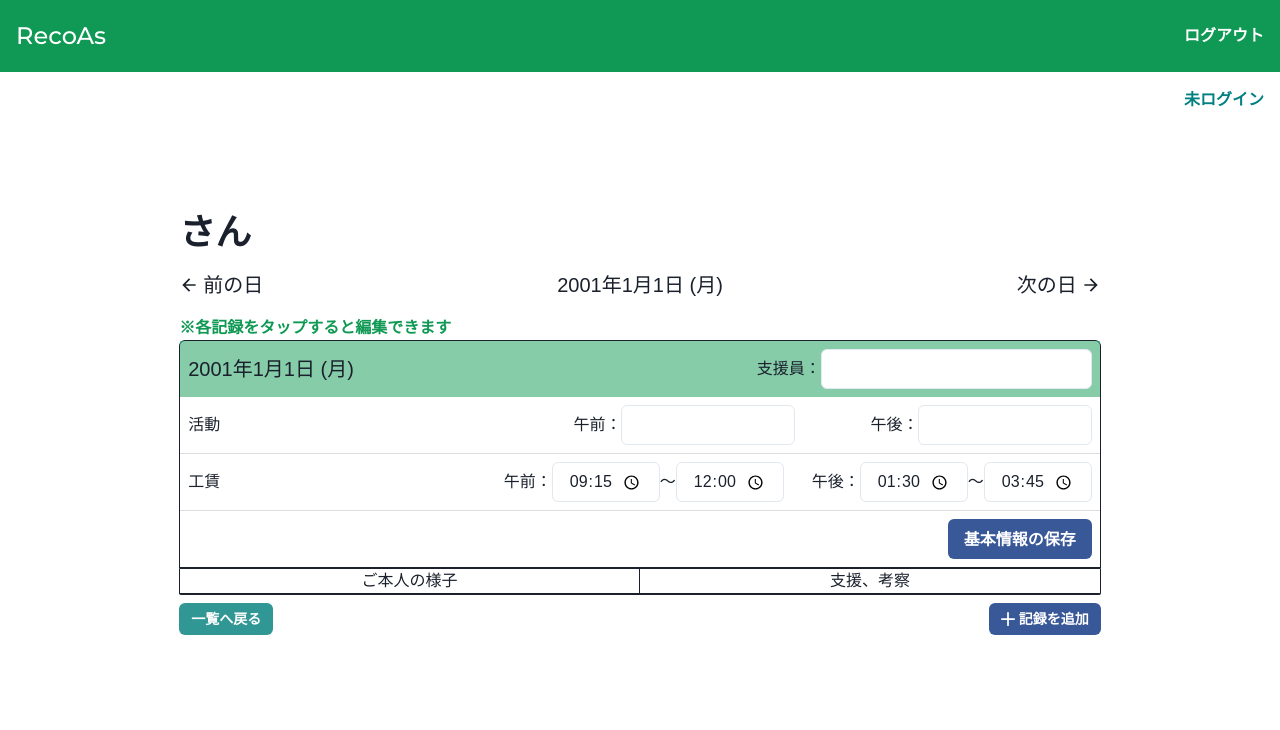
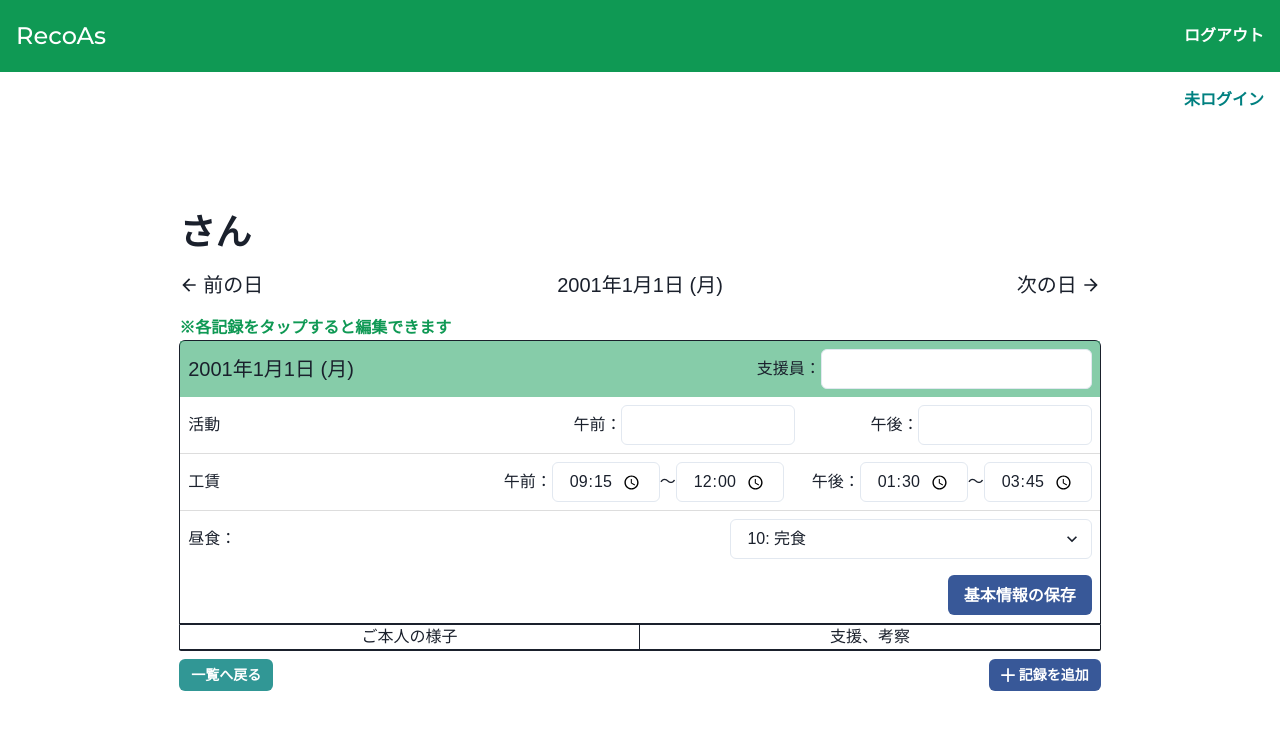
Before and after one commit to okaken2022/recoas, a Next.js app: page /customers/1/records/1 in a window 1280 px wide. Shown: the top 730 px of the page. Built offline with nearby package versions, Linux system fonts and the light colour scheme; no server answers; the database is empty; a web font is replaced by a local one.

Commit message:
feat: 食事量の記録機能

```diff
--- /dev/null
+++ b/components/record_conponents/MealAmountBox.tsx
@@ -0,0 +1,52 @@
+import { Box, Flex, Text, Select } from '@chakra-ui/react';
+import { useEffect } from 'react';
+import { useForm } from 'react-hook-form';
+
+interface MealAmountBoxProps {
+  mealAmountValue: number;
+  onChangeMealAmount: (value: number) => void;
+}
+
+const MealAmountBox: React.FC<MealAmountBoxProps> = ({ mealAmountValue, onChangeMealAmount }) => {
+  const { register, setValue, reset } = useForm<{ mealAmount: number }>({
+    defaultValues: {
+      mealAmount: mealAmountValue,
+    },
+  });
+
+  useEffect(() => {
+    setValue('mealAmount', mealAmountValue);
+  }, [mealAmountValue, setValue]);
+
+  return (
+    <Box p={2}>
+      <Flex alignItems='center' justify='space-between'>
+        <Text>昼食：</Text>
+        <Select
+          size={{ base: 'sm', md: 'md' }}
+          width='40%'
+          bg='white'
+          {...register('mealAmount', {
+            valueAsNumber: true, // 値を数値として扱う
+          })}
+          value={mealAmountValue} // ここで value を明示的に設定
+          onChange={(e) => onChangeMealAmount(Number.parseInt(e.target.value, 10))}
+        >
+          <option value={0}>お休み</option>
+          <option value={1}>1: 手をつけず</option>
+          <option value={2}>2</option>
+          <option value={3}>3</option>
+          <option value={4}>4</option>
+          <option value={5}>5</option>
+          <option value={6}>6</option>
+          <option value={7}>7</option>
+          <option value={8}>8</option>
+          <option value={9}>9</option>
+          <option value={10}>10: 完食</option>
+        </Select>
+      </Flex>
+    </Box>
+  );
+};
+
+export default MealAmountBox;
--- a/pages/customers/[id]/records/[date]/index.tsx
+++ b/pages/customers/[id]/records/[date]/index.tsx
@@ -39,6 +39,7 @@ import ActivityBox from '@/components/record_conponents/ActivityBox';
 import RecordHeader from '@/components/record_conponents/RecordHeader';
 import RecordList from '@/components/record_conponents/RecordList';
 import TimeAdjustmentBox from '@/components/record_conponents/TimeAdjustmentBox';
+import MealAmountBox from '@/components/record_conponents/MealAmountBox';
 
 interface BasicInfoOfRecord {
   author: string;
@@ -50,6 +51,7 @@ interface BasicInfoOfRecord {
     pmStartTime: Timestamp;
     pmFinishTime: Timestamp;
   };
+  mealAmount: number;
 }
 
 const RecordPage: NextPage<{ formattedDateJa: string }> = () => {
@@ -71,6 +73,7 @@ const RecordPage: NextPage<{ formattedDateJa: string }> = () => {
         pmStartTime: Timestamp.fromDate(new Date(1970, 0, 1, 13, 30)),
         pmFinishTime: Timestamp.fromDate(new Date(1970, 0, 1, 15, 45)),
       },
+      mealAmount: 10,
     },
   });
   const [isCustomTime, setIsCustomTime] = useState(false);
@@ -114,6 +117,7 @@ const RecordPage: NextPage<{ formattedDateJa: string }> = () => {
         pmStartTime: Timestamp.fromDate(new Date(1970, 0, 1, 13, 30)),
         pmFinishTime: Timestamp.fromDate(new Date(1970, 0, 1, 15, 45)),
       },
+      mealAmount: 10,
     });
   }, [date, reset]);
 
@@ -151,6 +155,7 @@ const RecordPage: NextPage<{ formattedDateJa: string }> = () => {
       amWork: data.amWork,
       pmWork: data.pmWork,
       timeAdjustment: timeAdjustment,
+      mealAmount: data.mealAmount, // 新しく追加
     };
 
     console.log('Sending data to Firestore:', docData);
@@ -187,6 +192,7 @@ const RecordPage: NextPage<{ formattedDateJa: string }> = () => {
       setValue('amWork', data.amWork);
       setValue('pmWork', data.pmWork);
       setValue('timeAdjustment', data.timeAdjustment);
+      setValue('mealAmount', data.mealAmount); // 新しく追加
     } else {
       reset(); // データがない場合はフォームをリセット
     }
@@ -288,6 +294,10 @@ const RecordPage: NextPage<{ formattedDateJa: string }> = () => {
               // 変更内容をサーバーに保存するロジックをここに追加
             }}
           />
+          <MealAmountBox
+            mealAmountValue={watch('mealAmount')}
+            onChangeMealAmount={(value) => setValue('mealAmount', value)}
+          />
           {/* ボタン */}
           <Flex bg='white' p={2} borderBottom='1px' justifyContent='right'>
             <Button colorScheme='facebook' size={{ base: 'xs', md: 'md' }} type='submit'>
```
